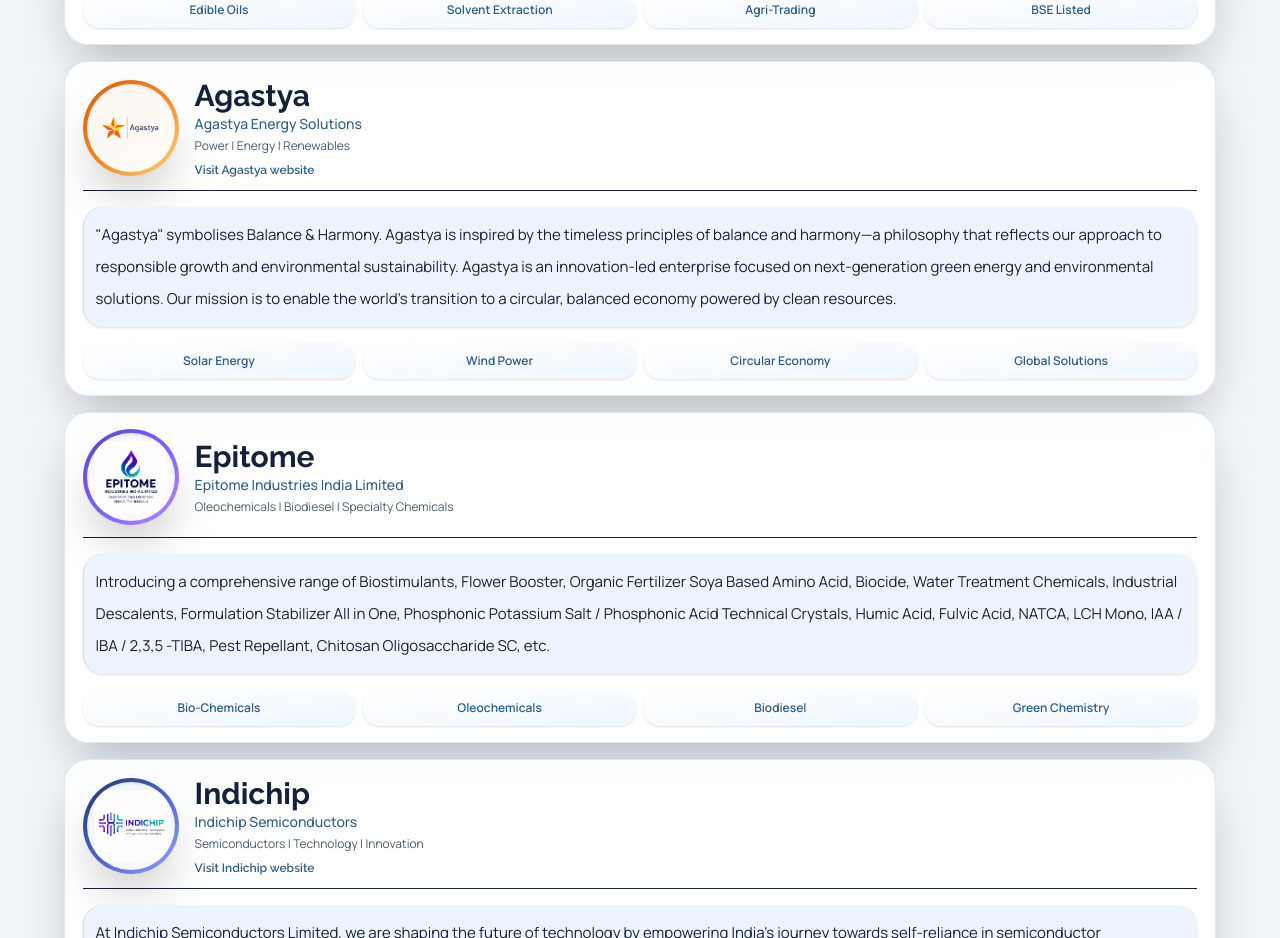
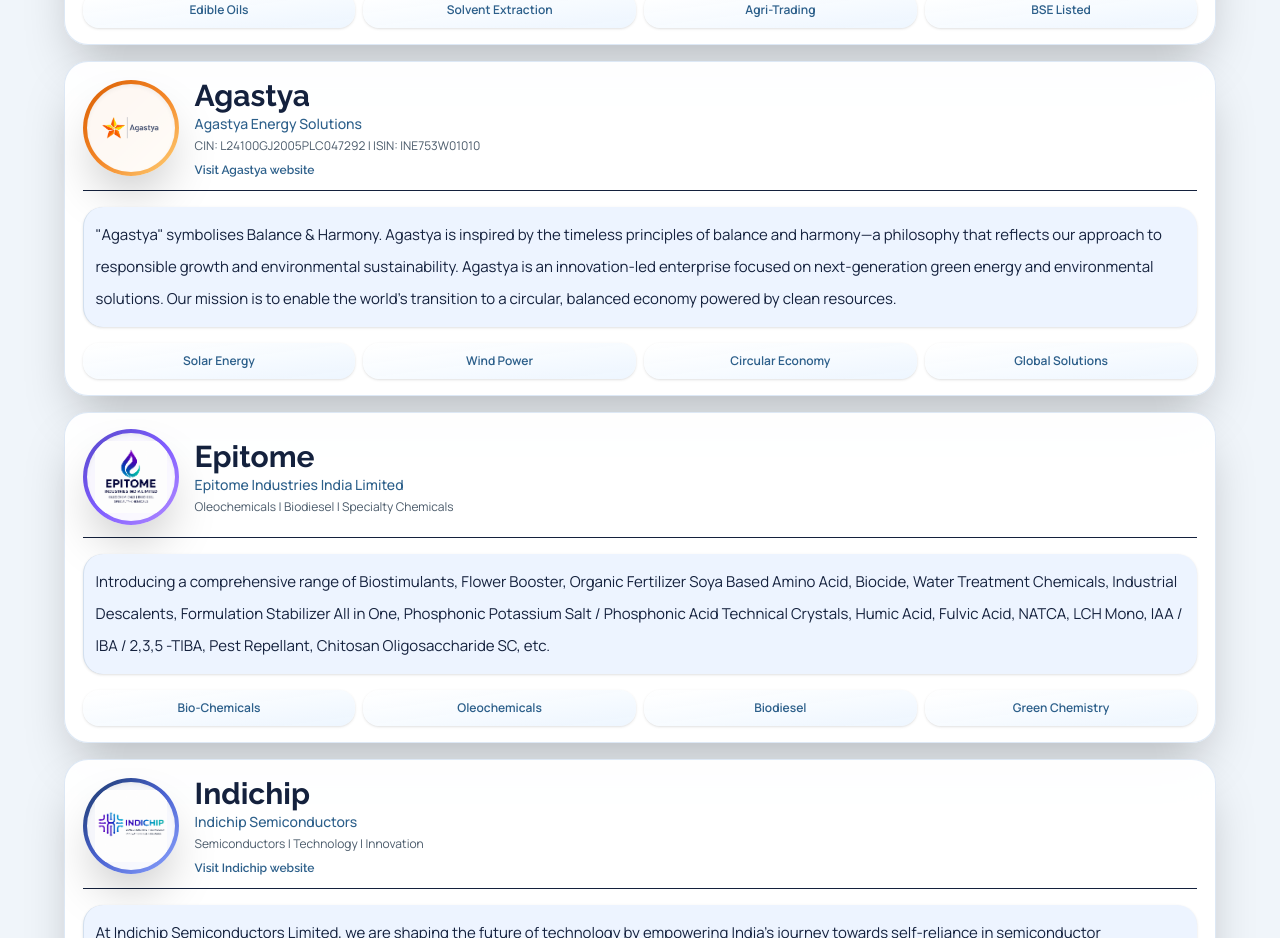
Before and after one commit to bnwebservices/aag, a React (Vite) app: page / in a window 1280 px wide. Shown: the part 1460-2398 px from the top of the page. Built offline with nearby package versions, Linux system fonts and the light colour scheme.

Commit message:
Agstya CIN updated

```diff
--- a/src/App.jsx
+++ b/src/App.jsx
@@ -236,7 +236,7 @@
       website: 'https://agastyaenergy.in/',
       description: '"Agastya" symbolises Balance & Harmony. Agastya is inspired by the timeless principles of balance and harmony—a philosophy that reflects our approach to responsible growth and environmental sustainability. Agastya is an innovation-led enterprise focused on next-generation green energy and environmental solutions. Our mission is to enable the world\'s transition to a circular, balanced economy powered by clean resources.',
       fullName: 'Agastya Energy Solutions',
-      stock: 'Power | Energy | Renewables',
+      stock: 'CIN: L24100GJ2005PLC047292 | ISIN: INE753W01010',
       tags: ['Solar Energy', 'Wind Power', 'Circular Economy', 'Global Solutions']
     },
     {
```
